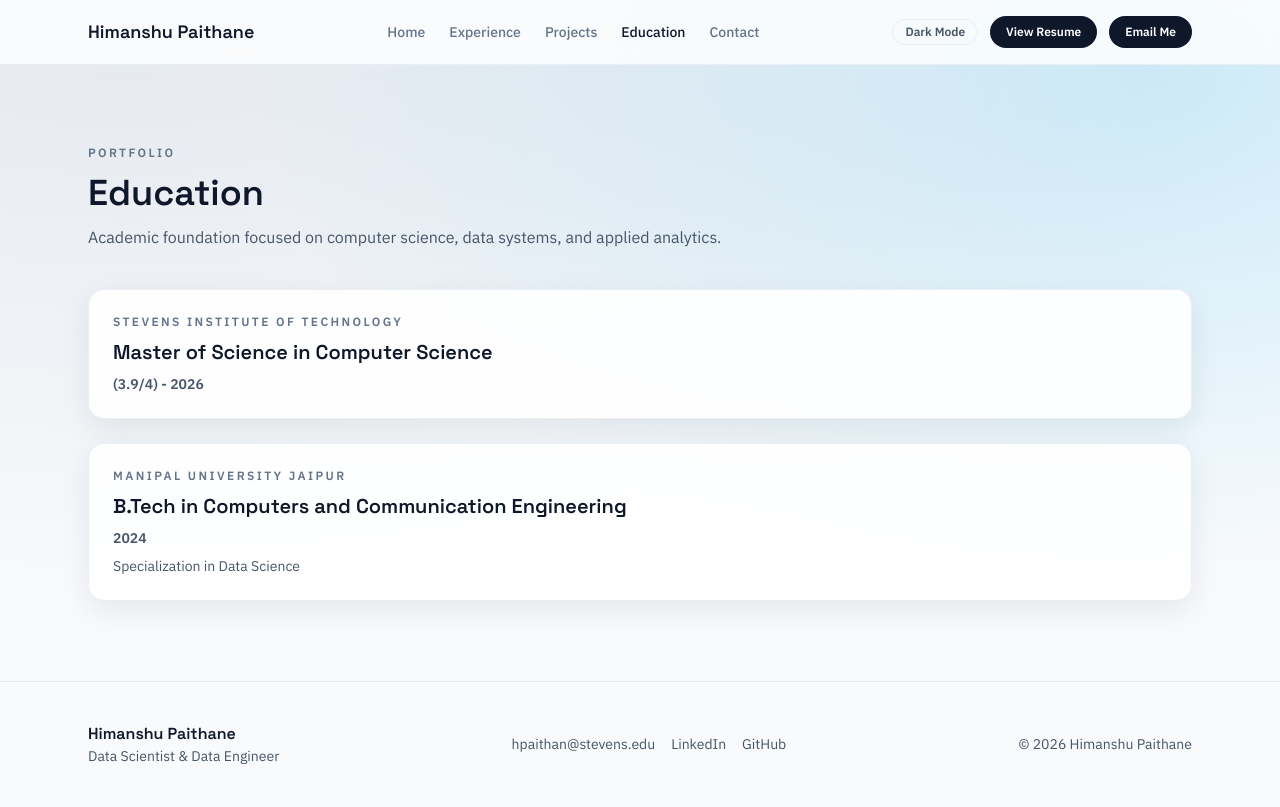
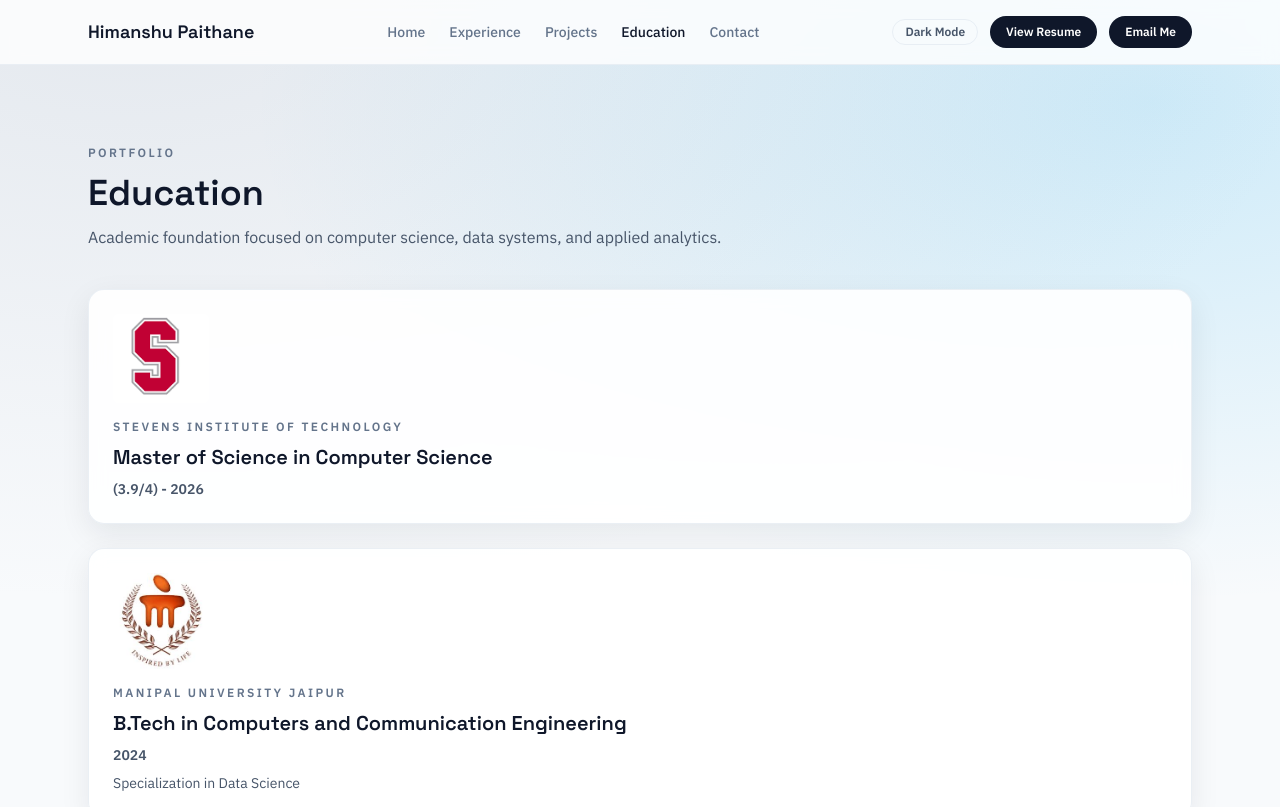
Before and after one commit to 78himanshu/portfolio-site, a Next.js app: page /education in a window 1280 px wide. Shown: the top 807 px of the page. Built offline with nearby package versions, Linux system fonts and the light colour scheme.

Commit message:
added logos to colleges

```diff
--- a/src/app/education/page.tsx
+++ b/src/app/education/page.tsx
@@ -1,3 +1,4 @@
+import Image from "next/image";
 import PageHeader from "@/components/page-header";
 import Card from "@/components/card";
 import { profile } from "@/data/profile";
@@ -14,21 +15,39 @@ export default function EducationPage() {
           title="Education"
           subtitle="Academic foundation focused on computer science, data systems, and applied analytics."
         />
+
         <div className="space-y-6">
           {profile.education.map((item) => (
             <Card key={item.degree}>
+              <div className="space-y-4">
+                {"logo" in item && item.logo ? (
+                  <Image
+                    src={item.logo}
+                    alt={item.school}
+                    width={96}
+                    height={96}
+                    className="rounded-md object-contain"
+                  />
+                ) : null}
+
+                <div>
                   <p className="text-xs font-semibold uppercase tracking-[0.2em] text-slate-500">
                     {item.school}
                   </p>
+
                   <h3 className="mt-2 font-display text-xl font-semibold">
                     {item.degree}
                   </h3>
+
                   <p className="mt-2 text-sm font-semibold text-slate-600 dark:text-slate-300">
                     {item.details}
                   </p>
+
                   {item.subtext ? (
                     <p className="mt-2 text-sm text-muted">{item.subtext}</p>
                   ) : null}
+                </div>
+              </div>
             </Card>
           ))}
         </div>
--- a/src/data/profile.ts
+++ b/src/data/profile.ts
@@ -136,11 +136,13 @@ export const profile = {
     {
       degree: "Master of Science in Computer Science",
       school: "Stevens Institute of Technology",
+      logo: "/education-logos/stevens-placeholder.png",
       details: "(3.9/4) - 2026"
     },
     {
       degree: "B.Tech in Computers and Communication Engineering",
       school: "Manipal University Jaipur",
+      logo: "/education-logos/manipal-placeholder.png",
       details: "2024",
       subtext: "Specialization in Data Science"
     }
```
Also changed, not shown: public/education-logos/manipal-placeholder.png (added), public/education-logos/stevens-placeholder.png (added). Lines whose indentation alone changed are shown as unchanged.
